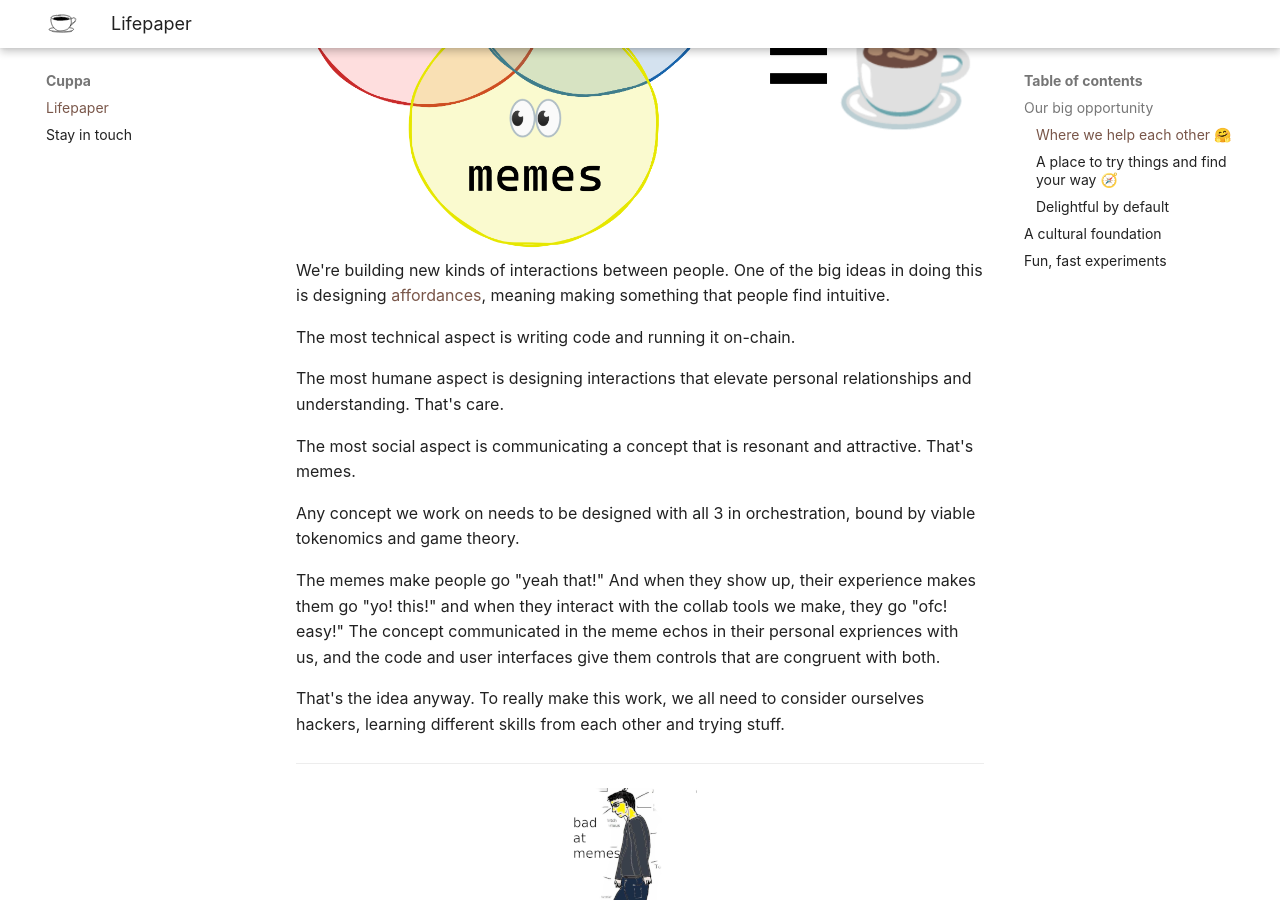
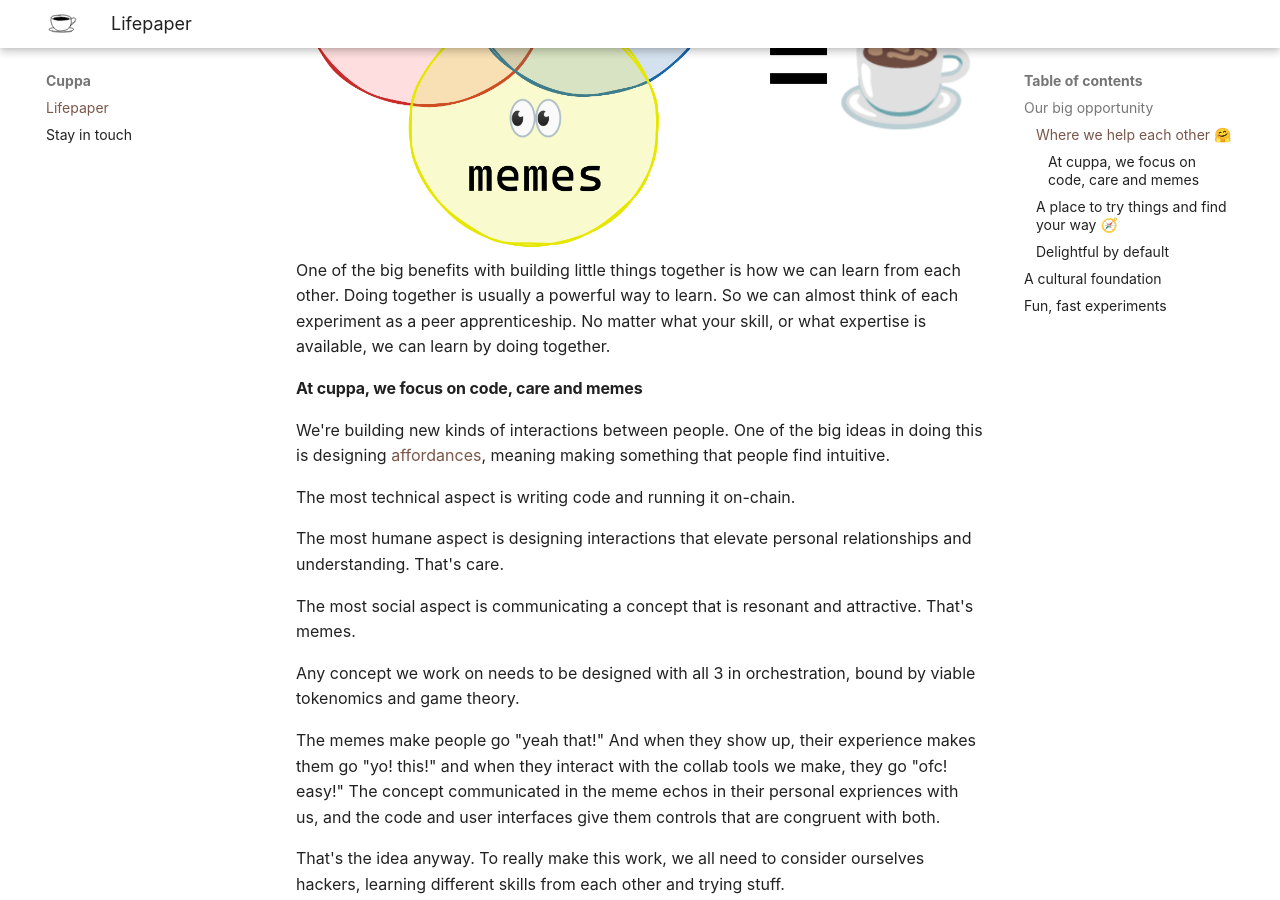
Before and after one commit to saintsal/cuppa.cc, an MkDocs documentation site: the page built from docs/lifepaper.md, in a window 1280 px wide and 900 px high, scrolled down 856 px. Built offline with MkDocs 1.6.1 and Material for MkDocs 9.7.7, drawn with Linux system fonts in a browser that asks for light colours.

Commit message:
apprenticeships

```diff
--- a/docs/lifepaper.md
+++ b/docs/lifepaper.md
@@ -15,6 +15,11 @@ So where does Cuppa come in?
 
 ### Where we help each other 🤗
 ![](cuppa-ingredients.png)
+One of the big benefits with building little things together is how we can learn from each other. Doing together is usually a powerful way to learn.  So we can almost think of each experiment as a peer apprenticeship. No matter what your skill, or what expertise is available, we can learn by doing together.
+
+
+#### At cuppa, we focus on code, care and memes
+
 We're building new kinds of interactions between people.  One of the big ideas in doing this is designing [affordances](https://www.daoistry.com/mindsets/blockchain-coordination/), meaning making something that people find intuitive.
 
 The most technical aspect is writing code and running it on-chain.
@@ -41,6 +46,7 @@ Warning: meme experiments ahead
 ### A place to try things and find your way 🧭
 Imagine Cuppa like an ongoing hackathon, where you can join teams for a short period, or grab a table and get to work yourself, letting people contribute as you wish.
 
+
 You can:
 
 - check out what different hacking teams are making, play with the prototypes and help with feedback
@@ -48,6 +54,7 @@ You can:
 - contribute to a fabric of caring and understanding
 - hang out and have fun
 - make memes
+
 
 
 !!! tip "When you see a bar with **>** you can open it. Try it here 👇"
```
